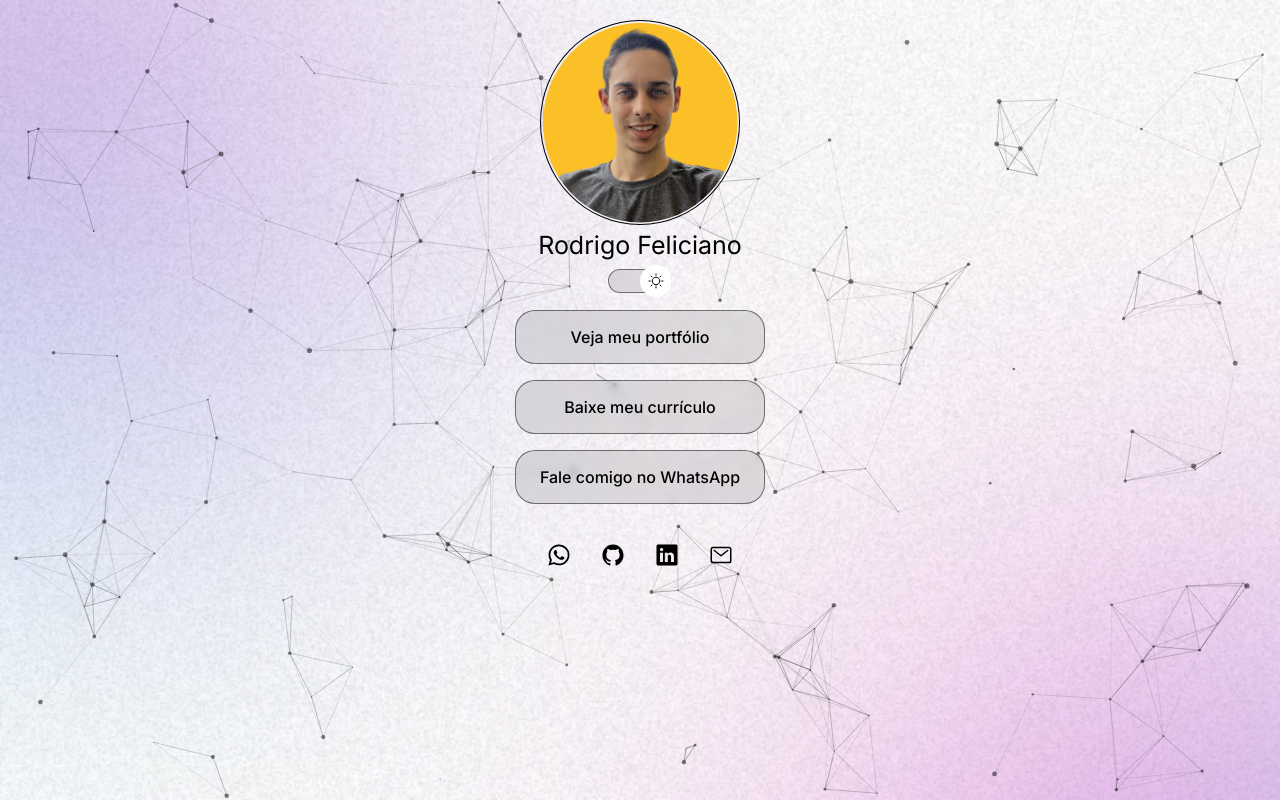
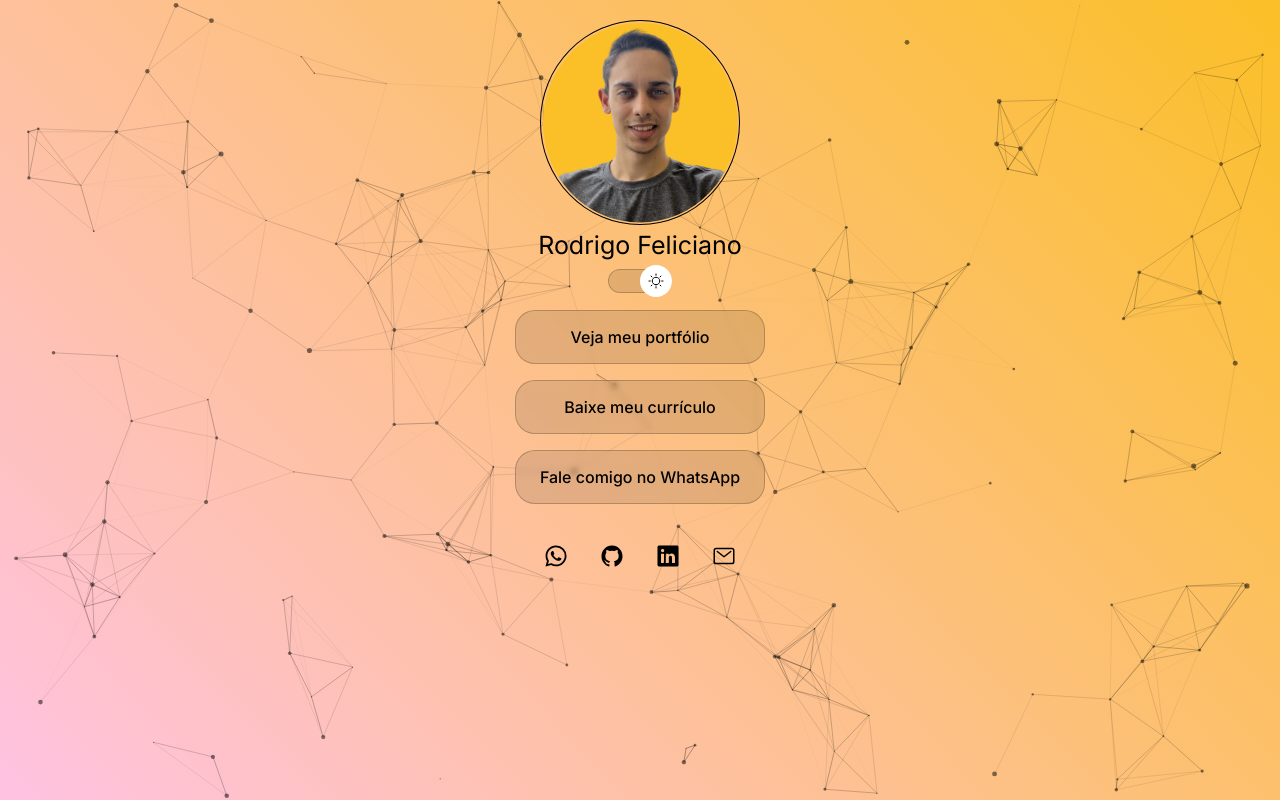
Before and after one commit to rodrigo-o-feliciano/Rodrigo-Profile, a plain HTML site: page index.htm in a window 1280 px wide. Both pictures are taken after a click on the element 640 px from the left and 281 px from the top of the page. Drawn offline with nearby package versions, Linux system fonts and the light colour scheme.

Commit message:
Adjusting colors, styles and background

```diff
--- a/style.css
+++ b/style.css
@@ -10,6 +10,7 @@
     --bg-url: url(./assets/bg-mobile.jpg);
     --back-botao: rgba(255, 255, 255, 0.1);
     --border-botao: rgba(255, 255, 255, 0.5);
+    --border-botao-hover: rgba(255, 255, 255, 0.6);
     --back-botao-hover: rgba(255, 255, 255, 0.05);
     --back-icon-hover: rgb(255, 255, 255,0.2);
     --switch-mode-icon: url(./assets/moon-stars.svg);
@@ -17,11 +18,14 @@
 
 .light{
     --text-color: black;
-    --bg-url: url(./assets/bg-mobile-light.jpg);
+    --bg-url: background-color: #ffc2e2;
+    background-image: linear-gradient(46deg, #ffc2e2 0%, #fbbf27 100%);
+    ;
     --back-botao: rgba(0, 0, 0, 0.1);
-    --border-botao: rgba(0, 0, 0, 0.5);
+    --border-botao: rgba(0, 0, 0, 0.212);
+    --border-botao-hover: rgba(0, 0, 0, 0.25);
     --back-botao-hover: rgba(0, 0, 0, 0.25);
-    --back-icon-hover: rgb(0, 0, 0, 0.2);
+    --back-icon-hover: rgb(0, 0, 0, 0.1);
     --switch-mode-icon: url(./assets/sun.svg);
 }
 
@@ -62,7 +66,7 @@ body{
     margin: 20px auto 0px;
     padding: 1.5px;
     position: relative;
-    z-index: 2
+    z-index: 2;
 }
 #profile p{
     text-align: center;
@@ -94,6 +98,7 @@ body{
 
 .light #switch button{
     animation: slide-in 0.4s forwards;
+
 }
 
 #switch button:hover {
@@ -129,19 +134,20 @@ ul li a{
     border: 1px solid var(--border-botao);
     border-radius: 20px;
 
-    backdrop-filter: blur(4px);
-    -webkit-backdrop-filter: blur(4px);
+    backdrop-filter: blur(3px);
+    -webkit-backdrop-filter: blur(3px);
 
     text-decoration: none;
     font-weight: 500;
 
-    transition: border 0.2s, border-radius 0.2s;
+    transition: border 0.2s, transform 0.5s;
 }
 
 ul li a:hover{
     background: var(--back-botao-hover);
-    border: 1.5px solid var(--text-color);
-    border-radius: 100px;
+    border: 1.5px solid var(--border-botao-hover);
+
+    transform: scale(1.06)
 }
 
 #icons{
@@ -154,13 +160,16 @@ ul li a:hover{
 #icons a {
     align-items: center;
     justify-content: center;
-    padding: 15px;
+    margin: 11px;
+    padding: 5px;
     transition: 0.2s;
     border-radius: 50%;
 
+    transition: transform 0.3s;
 }
 #icons a:hover {
     background-color: var(--back-icon-hover);
+    transform: scale(1.3);
 }
 
 @keyframes slide-in {
```
